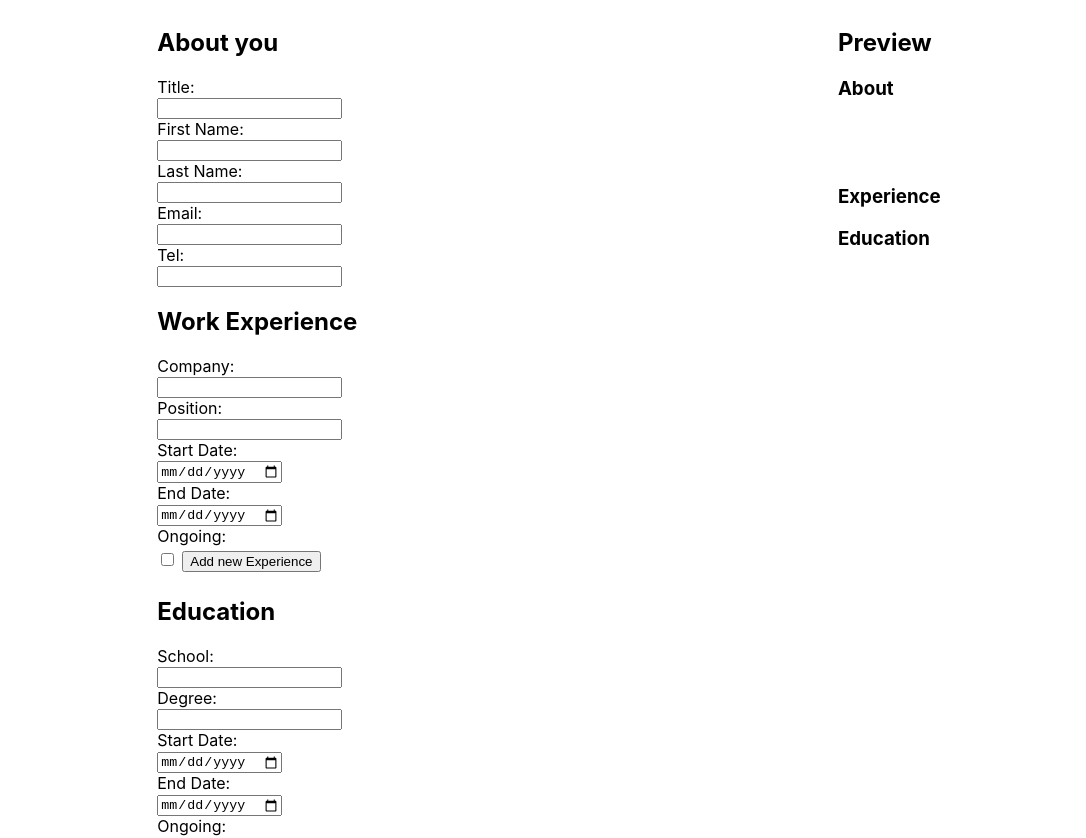
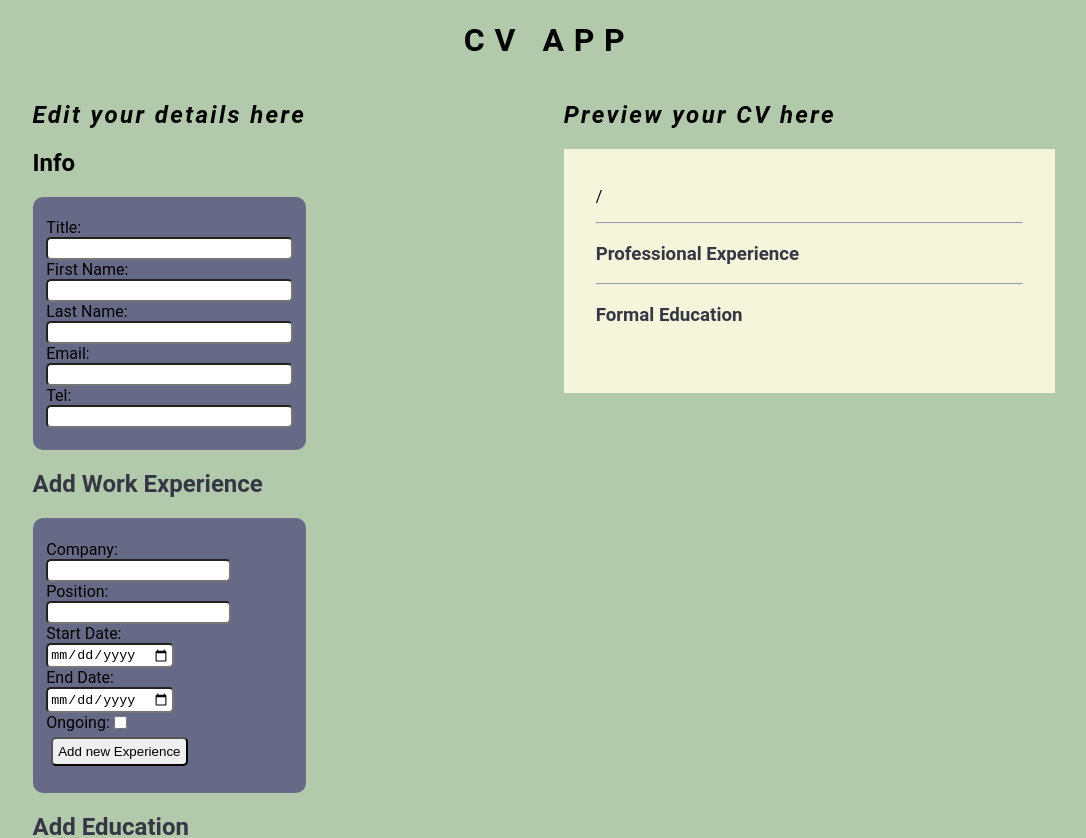
Before and after one commit to impronen/cv-app, a React (Create React App) app: page / in a window 1280 px wide. Shown: the top 838 px of the page, without its empty margins (91-1177 px from the left). Built offline with nearby package versions, Linux system fonts and the light colour scheme.

Commit message:
make changes to html structure + styling

```diff
--- a/src/App.js
+++ b/src/App.js
@@ -3,6 +3,7 @@ import GeneralInfo from "./components/General";
 import Education from "./components/Education";
 import Experience from "./components/Experience";
 import Display from "./components/disp/Display";
+import Header from "./components/Header";
 
 export default function App() {
   const [experienceData, setExperienceData] = useState([]);
@@ -22,6 +23,8 @@ export default function App() {
   };
 
   return (
+    <div>
+      <Header />
       <div className="mainContainer">
         <div className="editInfo">
           <GeneralInfo updateGeneralData={updateGeneralData} />
@@ -36,5 +39,6 @@ export default function App() {
           />
         </div>
       </div>
+    </div>
   );
 }
--- a/src/components/Education.js
+++ b/src/components/Education.js
@@ -54,8 +54,8 @@ export default function Education({ updateEducationData }) {
 
   return (
     <div>
-      <h2>Education</h2>
-      <form onSubmit={addEducation}>
+      <h2 className="listHeading">Add Education</h2>
+      <form className="educationForm" onSubmit={addEducation}>
         <div>
           <div>
             <label>School:</label>
@@ -77,10 +77,15 @@ export default function Education({ updateEducationData }) {
           </div>
           <input value={endDate} onChange={changeEndDate} type="date" />
 
-          <div>
-            <label>Ongoing:</label>
+          <div className="checkboxContainer">
+            <label htmlFor="ongoingCheckbox">Ongoing:</label>
+            <input
+              id="ongoingCheckbox"
+              type="checkbox"
+              checked={onGoing}
+              onChange={changeOnGoing}
+            />
           </div>
-          <input type="checkbox" checked={onGoing} onChange={changeOnGoing} />
 
           <button type="submit">Add new Education</button>
         </div>
--- a/src/components/Experience.js
+++ b/src/components/Experience.js
@@ -55,8 +55,8 @@ export default function Experience({ updateExperienceData }) {
 
   return (
     <div>
-      <h2>Work Experience</h2>
-      <form onSubmit={addJob}>
+      <h2 className="listHeading">Add Work Experience</h2>
+      <form className="experienceForm" onSubmit={addJob}>
         <div>
           <div>
             <label>Company:</label>
@@ -78,10 +78,15 @@ export default function Experience({ updateExperienceData }) {
           </div>
           <input value={endDate} onChange={changeEndDate} type="date" />
 
-          <div>
-            <label>Ongoing:</label>
+          <div className="checkboxContainer">
+            <label htmlFor="ongoingCheckbox">Ongoing:</label>
+            <input
+              id="ongoingCheckbox"
+              type="checkbox"
+              checked={onGoing}
+              onChange={changeOnGoing}
+            />
           </div>
-          <input type="checkbox" checked={onGoing} onChange={changeOnGoing} />
 
           <button type="submit">Add new Experience</button>
         </div>
--- a/src/components/General.js
+++ b/src/components/General.js
@@ -23,7 +23,8 @@ export default function GeneralInfo({ updateGeneralData }) {
 
   return (
     <div>
-      <h2>About you</h2>
+      <h2 className="mainHeading">Edit your details here</h2>
+      <h2>Info</h2>
 
       <form className="generalInfo">
         <div>
--- /dev/null
+++ b/src/components/Header.js
@@ -0,0 +1,9 @@
+import React, { useState } from "react";
+
+export default function Header() {
+  return (
+    <div className="header">
+      <h1 className="pageTitle">CV APP</h1>
+    </div>
+  );
+}
--- a/src/components/disp/Display.js
+++ b/src/components/disp/Display.js
@@ -4,48 +4,55 @@ export default function Display(props) {
   const { generalData, experienceData, educationData } = props;
 
   return (
+    <div className="renderContainer">
+      <h2 className="mainHeading">Preview your CV here</h2>
+      <div className="infoContainer">
         <div>
-      <h2>Preview</h2>
-      <h3>About</h3>
-      <div className="title">
-        <h4>{generalData.title}</h4>
+          <h4 className="title">{generalData.title}</h4>
+
+          <div className="nameContainer">
+            <p className="name">{generalData.firstName}</p>
+            <p className="name">{generalData.lastName}</p>
           </div>
-      <div className="name">
-        <h4>{generalData.firstName}</h4>
-        <h4>{generalData.lastName}</h4>
         </div>
         <div className="contactInfo">
-        <h4>{generalData.email}</h4>
-        <h4>{generalData.telephone}</h4>
+          <p>
+            {generalData.email} / {generalData.telephone}
+          </p>
         </div>
-      <h3>Experience</h3>
+        <hr />
+        <h3 className="listHeading">Professional Experience</h3>
         <div>
           {experienceData.map((job) => (
             <div>
-            <h4>
+              <h4 className="itemHeading">
                 {" "}
                 {job.company} / {""}
                 {job.position}
               </h4>
-            <h5>Start Date: {job.startDate}</h5>
-            <h5>End Date: {job.endDate}</h5>
+              <p>
+                Start: {job.startDate} | End: {job.endDate}
+              </p>
             </div>
           ))}
         </div>
-      <h3>Education</h3>
+        <hr />
+        <h3 className="listHeading">Formal Education</h3>
         <div>
           {educationData.map((school) => (
             <div>
-            <h4>
+              <h4 className="itemHeading">
                 {" "}
                 {school.schoolName} / {""}
                 {school.degree}
               </h4>
-            <h5>Start Date: {school.startDate}</h5>
-            <h5>End Date: {school.endDate}</h5>
+              <p>
+                Start: {school.startDate}| End: {school.endDate}
+              </p>
             </div>
           ))}
         </div>
       </div>
+    </div>
   );
 }
--- a/src/index.css
+++ b/src/index.css
@@ -1,19 +1,28 @@
 body {
-  /*   margin: 0; */
-  font-family: -apple-system, BlinkMacSystemFont, "Segoe UI", "Roboto", "Oxygen",
-    "Ubuntu", "Cantarell", "Fira Sans", "Droid Sans", "Helvetica Neue",
-    sans-serif;
+  margin: 0;
+  background-color: #b2c9ab;
+  font-family: Roboto, system-ui, -apple-system, BlinkMacSystemFont, "Segoe UI",
+    Oxygen, Ubuntu, Cantarell, "Open Sans", "Helvetica Neue", sans-serif;
   -webkit-font-smoothing: antialiased;
   -moz-osx-font-smoothing: grayscale;
 }
 
 button {
+  padding: 5px;
   margin: 5px;
+  border-radius: 5px;
 }
 
-code {
-  font-family: source-code-pro, Menlo, Monaco, Consolas, "Courier New",
-    monospace;
+input {
+  padding: 2px;
+  border-radius: 5px;
+}
+
+.pageTitle {
+  display: flex;
+  justify-content: center;
+  align-content: center;
+  letter-spacing: 0.3em;
 }
 
 .mainContainer {
@@ -21,9 +30,66 @@ code {
   justify-content: space-around;
 }
 
+.mainHeading {
+  font-style: italic;
+  letter-spacing: 0.1em;
+}
+
+.generalInfo,
+.educationForm,
+.experienceForm {
+  display: flex;
+  justify-content: center;
+  flex-direction: column;
+  padding: 5%;
+  padding-top: 8%;
+  padding-bottom: 8%;
+  border-radius: 10px;
+  background-color: #666a86;
+}
+
+.displayInfo {
+  min-width: 40%;
+}
+
+.renderContainer {
+  margin: 2%;
+}
+
+.title {
+  letter-spacing: 0.1em;
+  margin-bottom: 10px;
+}
+
+.nameContainer {
+  display: flex;
+  flex-direction: row;
+  margin-top: 10px;
+  margin-bottom: -15px;
+}
 .name {
+  padding-right: 2%;
+  margin-block-start: 0px;
+  margin-block-end: 0px;
+}
+
+.infoContainer {
+  background-color: beige;
+  padding: 1em 2em 3em;
+}
+
+.listHeading {
+  color: #353745;
+}
+
+.itemHeading {
+  color: #1f2726;
+  margin-bottom: 10px;
+}
+
+.checkboxContainer {
   display: flex;
-  justify-content: space-between;
+  align-items: center;
 }
 
 input[type="email"]:invalid {
```
Lines whose indentation alone changed are shown as unchanged.
